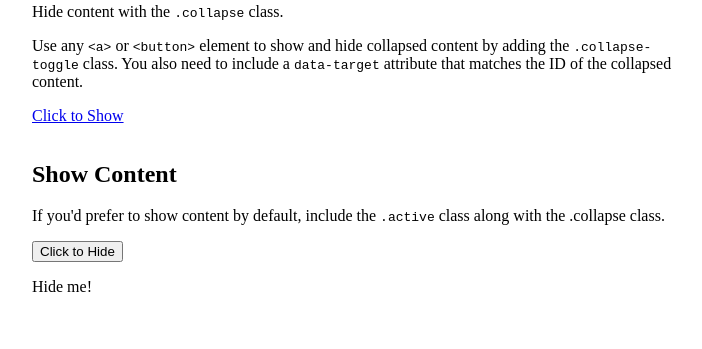
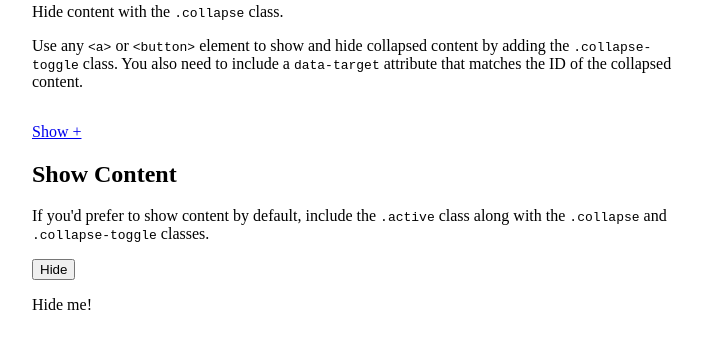
Before and after one commit to cferdinandi/houdini, a plain HTML site: page index.html in a window 1280 px wide. Shown: the part 183-532 px from the top of the page, without its empty margins (288-990 px from the left). Drawn offline with nearby package versions, Linux system fonts and the light colour scheme.

Commit message:
Updated class names

```diff
--- a/houdini.css
+++ b/houdini.css
@@ -57,14 +57,14 @@ img, audio, video, canvas { max-width: 100%; }
 
 /*  When expanded, hide "show" text.
  *  When collapsed, hide "hide" text. */
-.active .collapse-show-text,
-.collapse-hide-text {
+.active .collapse-text-show,
+.collapse-text-hide {
     display: none;
     visibility: hidden;
 }
 
 /*  When expanded, show "hide" text. */
-.active .collapse-hide-text {
+.active .collapse-text-hide {
     display: inline;
     visibility: visible;
 }
--- a/index.html
+++ b/index.html
@@ -23,20 +23,29 @@
 
         <p>Use any <code>&lt;a&gt;</code> or <code>&lt;button&gt;</code> element to show and hide collapsed content by adding the <code>.collapse-toggle</code> class. You also need to include a <code>data-target</code> attribute that matches the ID of the collapsed content.</p>
 
-
-        <p><a class="collapse-toggle" data-target="#collapse1" href="#">Click to Show</a></p>
-
-        <div class="collapse" id="collapse1">
+        <div class="collapse" id="show-me">
             Now you see me, now you don't.
         </div>
+
+        <p>
+            <a class="collapse-toggle" data-target="#show-me" href="#">
+                <span class="collapse-text-show">Show +</span>
+                <span class="collapse-text-hide">Hide -</span>
+            </a>
+        </p>
 
 
 
         <h2>Show Content</h2>
 
-        <p>If you'd prefer to show content by default, include the <code>.active</code> class along with the .collapse class.</p>
+        <p>If you'd prefer to show content by default, include the <code>.active</code> class along with the <code>.collapse</code> and <code>.collapse-toggle</code> classes.</p>
 
-        <p><button class="collapse-toggle" data-target="#hide-me">Click to Hide</button></p>
+        <p>
+            <button class="collapse-toggle active" data-target="#hide-me">
+                <span class="collapse-text-show">Show</span>
+                <span class="collapse-text-hide">Hide</span>
+            </button>
+        </p>
 
         <div class="collapse active" id="hide-me">
             Hide me!
```
